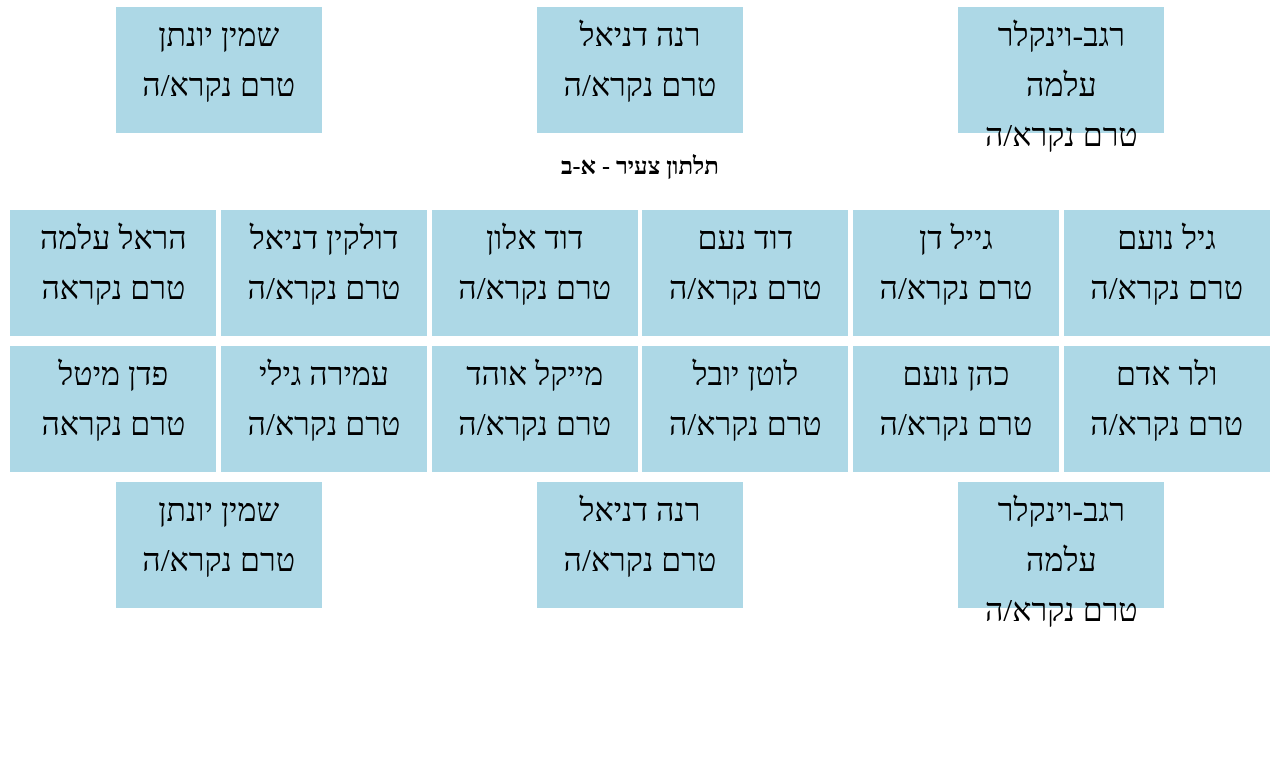
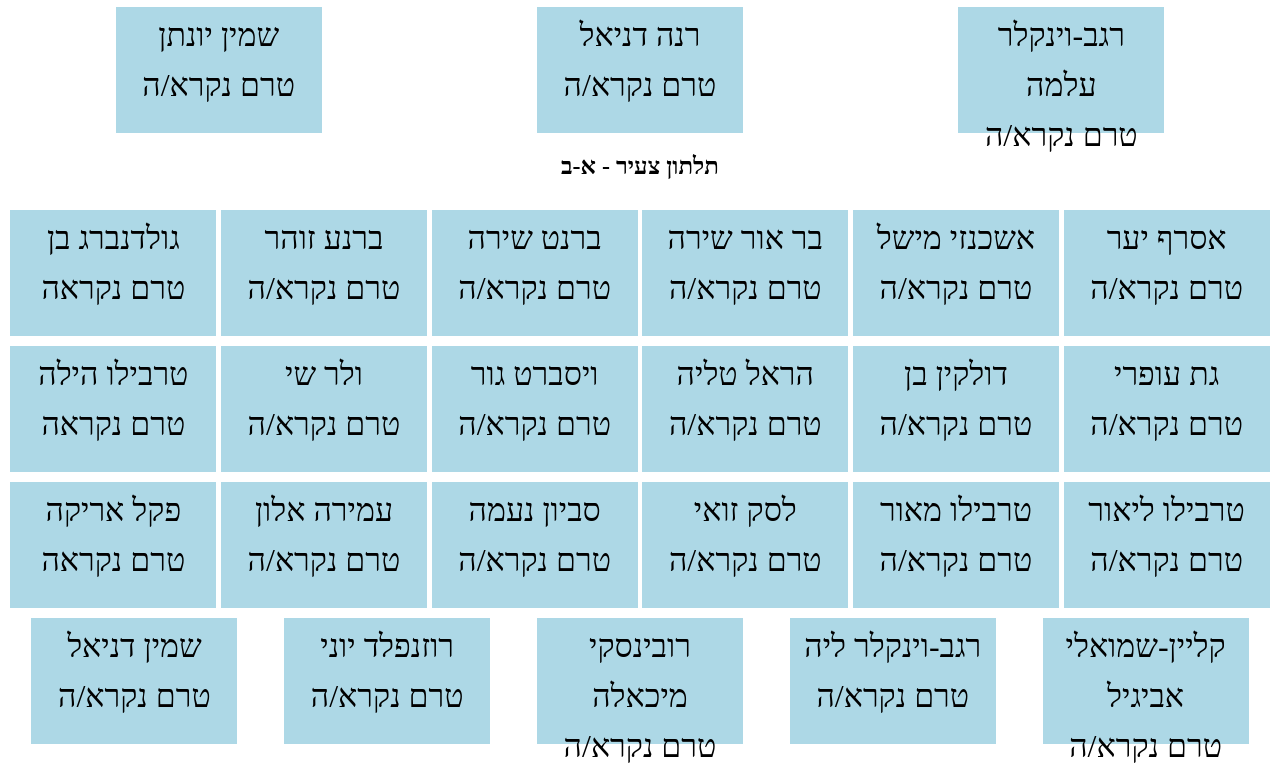
Before and after one commit to andr444/ReleaseThem, a plain HTML site: page school_2021.html in a window 1280 px wide. Shown: the part 388-1159 px from the top of the page. Before the commit the page ends 1023 px from the top, so only its background shows below. Drawn offline with Linux system fonts and the light colour scheme; no server answers.

Commit message:
Update school_2021.html

```diff
--- a/school_2021.html
+++ b/school_2021.html
@@ -167,23 +167,33 @@
 
     <h2>תלתון צעיר - א-ב</h2>
       <ul class="flex-container">
-    <li class="flex-item" id="גיל נועם" data-value="Uncalled" onclick="handleLiClick(this.id);">גיל נועם<br>טרם נקרא/ה</li>
-    <li class="flex-item" id="גייל דן" data-value="Uncalled" onclick="handleLiClick(this.id);">גייל דן<br>טרם נקרא/ה</li>
-    <li class="flex-item" id="דוד נעם" data-value="Uncalled" onclick="handleLiClick(this.id);">דוד נעם<br>טרם נקרא/ה</li>
-    <li class="flex-item" id="דוד אלון" data-value="Uncalled" onclick="handleLiClick(this.id);">דוד אלון<br>טרם נקרא/ה</li>
-    <li class="flex-item" id="דולקין דניאל" data-value="Uncalled" onclick="handleLiClick(this.id);">דולקין דניאל<br>טרם נקרא/ה</li>
-    <li class="flex-item" id="הראל עלמה" data-value="Uncalled" onclick="handleLiClick(this.id)">הראל עלמה<br>טרם נקראה</li>
+    <li class="flex-item" id="אסרף יער" data-value="Uncalled" onclick="handleLiClick(this.id);">אסרף יער<br>טרם נקרא/ה</li>
+    <li class="flex-item" id="אשכנזי מישל" data-value="Uncalled" onclick="handleLiClick(this.id);">אשכנזי מישל<br>טרם נקרא/ה</li>
+    <li class="flex-item" id="בר אור שירה" data-value="Uncalled" onclick="handleLiClick(this.id);">בר אור שירה<br>טרם נקרא/ה</li>
+    <li class="flex-item" id="ברנט שירה" data-value="Uncalled" onclick="handleLiClick(this.id);">ברנט שירה<br>טרם נקרא/ה</li>
+    <li class="flex-item" id="ברנע זוהר" data-value="Uncalled" onclick="handleLiClick(this.id);">ברנע זוהר<br>טרם נקרא/ה</li>
+    <li class="flex-item" id="גולדנברג בן" data-value="Uncalled" onclick="handleLiClick(this.id)">גולדנברג בן<br>טרם נקראה</li>
 
-    <li class="flex-item" id="ולר אדם" data-value="Uncalled" onclick="handleLiClick(this.id);">ולר אדם<br>טרם נקרא/ה</li>
-    <li class="flex-item" id="כהן נועם" data-value="Uncalled" onclick="handleLiClick(this.id);">כהן נועם<br>טרם נקרא/ה</li>
-    <li class="flex-item" id="לוטן יובל" data-value="Uncalled" onclick="handleLiClick(this.id);">לוטן יובל<br>טרם נקרא/ה</li>
-    <li class="flex-item" id="מייקל אוהד" data-value="Uncalled" onclick="handleLiClick(this.id);">מייקל אוהד<br>טרם נקרא/ה</li>
-    <li class="flex-item" id="עמירה גילי" data-value="Uncalled" onclick="handleLiClick(this.id);">עמירה גילי<br>טרם נקרא/ה</li>
-    <li class="flex-item" id="פדן מיטל" data-value="Uncalled" onclick="handleLiClick(this.id)">פדן מיטל<br>טרם נקראה</li>
+    <li class="flex-item" id="גת עופרי" data-value="Uncalled" onclick="handleLiClick(this.id);">גת עופרי<br>טרם נקרא/ה</li>
+    <li class="flex-item" id="דולקין בן" data-value="Uncalled" onclick="handleLiClick(this.id);">דולקין בן<br>טרם נקרא/ה</li>
+    <li class="flex-item" id="הראל טליה" data-value="Uncalled" onclick="handleLiClick(this.id);">הראל טליה<br>טרם נקרא/ה</li>
+    <li class="flex-item" id="ויסברט גור" data-value="Uncalled" onclick="handleLiClick(this.id);">ויסברט גור<br>טרם נקרא/ה</li>
+    <li class="flex-item" id="ולר שי" data-value="Uncalled" onclick="handleLiClick(this.id);">ולר שי<br>טרם נקרא/ה</li>
+    <li class="flex-item" id="טרבילו הילה" data-value="Uncalled" onclick="handleLiClick(this.id)">טרבילו הילה<br>טרם נקראה</li>
 
-    <li class="flex-item" id="רגב-וינקלר עלמה" data-value="Uncalled" onclick="handleLiClick(this.id);">רגב-וינקלר עלמה<br>טרם נקרא/ה</li>
-    <li class="flex-item" id="רנה דניאל" data-value="Uncalled" onclick="handleLiClick(this.id);">רנה דניאל<br>טרם נקרא/ה</li>
-    <li class="flex-item" id="שמין יונתן" data-value="Uncalled" onclick="handleLiClick(this.id);">שמין יונתן<br>טרם נקרא/ה</li>
+    <li class="flex-item" id="טרבילו ליאור" data-value="Uncalled" onclick="handleLiClick(this.id);">טרבילו ליאור<br>טרם נקרא/ה</li>
+    <li class="flex-item" id="טרבילו מאור" data-value="Uncalled" onclick="handleLiClick(this.id);">טרבילו מאור<br>טרם נקרא/ה</li>
+    <li class="flex-item" id="לסק זואי" data-value="Uncalled" onclick="handleLiClick(this.id);">לסק זואי<br>טרם נקרא/ה</li>
+    <li class="flex-item" id="סביון נעמה" data-value="Uncalled" onclick="handleLiClick(this.id);">סביון נעמה<br>טרם נקרא/ה</li>
+    <li class="flex-item" id="עמירה אלון" data-value="Uncalled" onclick="handleLiClick(this.id);">עמירה אלון<br>טרם נקרא/ה</li>
+    <li class="flex-item" id="פקל אריקה" data-value="Uncalled" onclick="handleLiClick(this.id)">פקל אריקה<br>טרם נקראה</li>
+
+    <li class="flex-item" id="קליין-שמואלי אביגיל" data-value="Uncalled" onclick="handleLiClick(this.id);">קליין-שמואלי אביגיל<br>טרם נקרא/ה</li>
+    <li class="flex-item" id="רגב-וינקלר ליה" data-value="Uncalled" onclick="handleLiClick(this.id);">רגב-וינקלר ליה<br>טרם נקרא/ה</li>
+    <li class="flex-item" id="רובינסקי מיכאלה" data-value="Uncalled" onclick="handleLiClick(this.id);">רובינסקי מיכאלה<br>טרם נקרא/ה</li>
+    <li class="flex-item" id="רוזנפלד יוני" data-value="Uncalled" onclick="handleLiClick(this.id);">רוזנפלד יוני<br>טרם נקרא/ה</li>
+    <li class="flex-item" id="שמין דניאל" data-value="Uncalled" onclick="handleLiClick(this.id);">שמין דניאל<br>טרם נקרא/ה</li>
+
   </ul>
 </body>
 </html>
```
